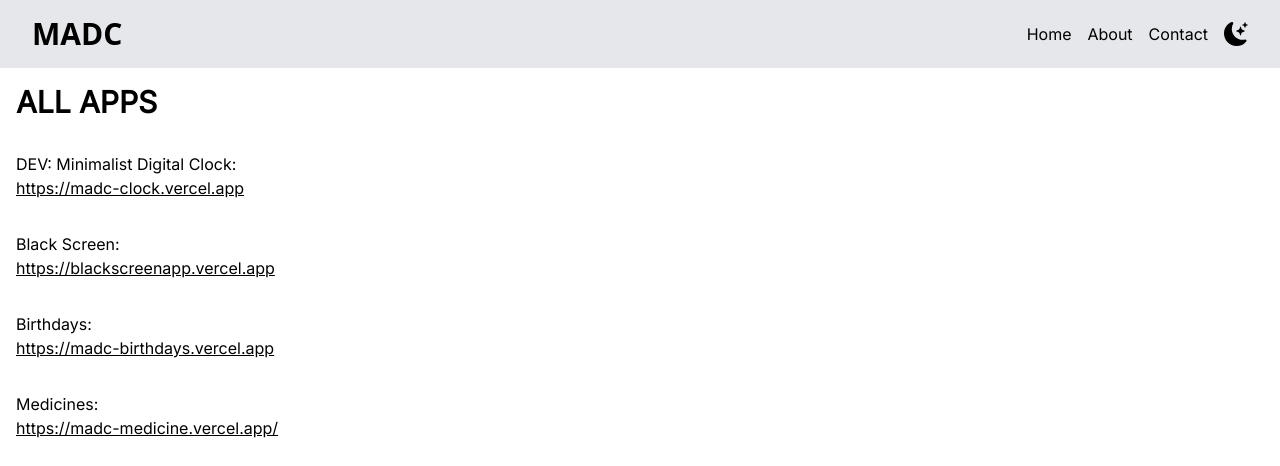
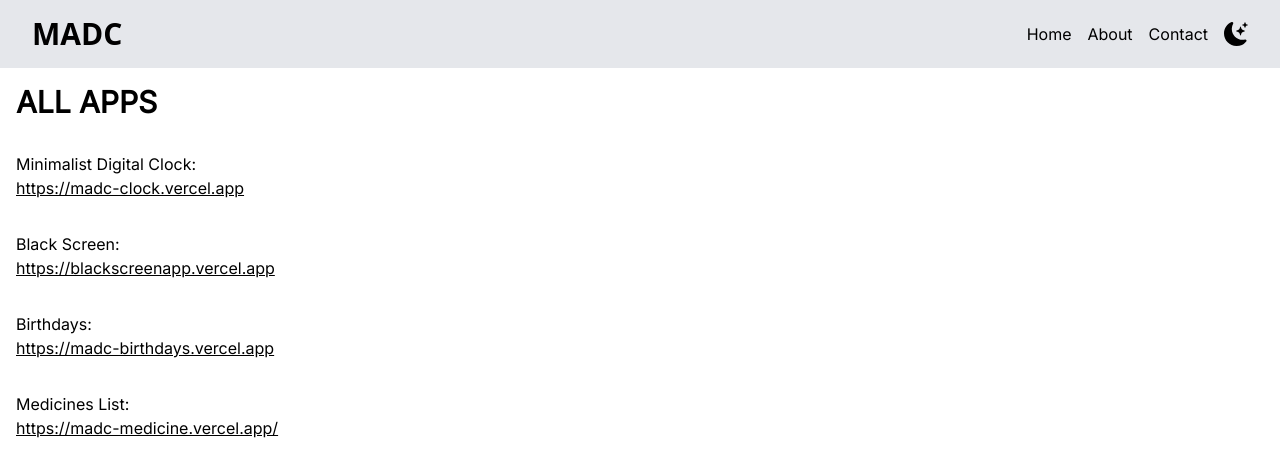
Before and after one commit to andreycruz16/madc, a Next.js app: page / in a window 1280 px wide. Shown: the top 466 px of the page. Built offline with nearby package versions, Linux system fonts and the light colour scheme.

Commit message:
update text

```diff
--- a/app/page.tsx
+++ b/app/page.tsx
@@ -4,7 +4,7 @@ export default function Root() {
       <h1 className="text-3xl uppercase font-bold p-4">All Apps</h1>
       <ul className="flex flex-col">
         <li className="p-4 w-fit">
-          <div>DEV: Minimalist Digital Clock:</div>
+          <div>Minimalist Digital Clock:</div>
           <a href="https://madc-clock.vercel.app" className="underline hover:text-blue-500" target="_blank">
             https://madc-clock.vercel.app
           </a>
@@ -22,7 +22,7 @@ export default function Root() {
           </a>
         </li>
         <li className="p-4 w-fit">
-          <div>Medicines:</div>
+          <div>Medicines List:</div>
           <a href="https://madc-medicine.vercel.app/" className="underline hover:text-blue-500" target="_blank">
             https://madc-medicine.vercel.app/
           </a>
```
